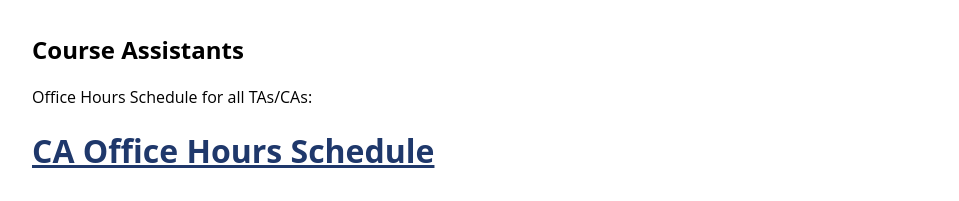
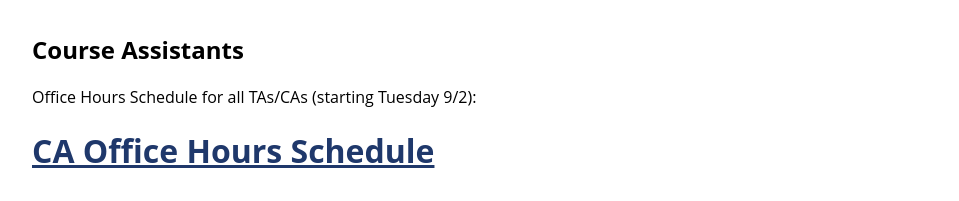
Before and after one commit to jhu-ip/cs220-f24, a Jekyll site: the page built from staff.md, in a window 1280 px wide. Shown: the part 1181-1382 px from the top of the page, without its empty margins (160-1119 px from the left). Built offline with Jekyll 4.4.1, drawn with Linux system fonts in a browser that asks for light colours.

Commit message:
added office hours doc link

```diff
--- a/staff.md
+++ b/staff.md
@@ -82,5 +82,5 @@
 
 ## Course Assistants
 
-Office Hours Schedule for all TAs/CAs:
-# [CA Office Hours Schedule](https://docs.google.com/spreadsheets/d/1wYlaZmnEq4qRg585t8u-eAzFdM-2uQ2sdM5blxb0GJY/edit#gid=2050153296)
+Office Hours Schedule for all TAs/CAs (starting Tuesday 9/2):
+# [CA Office Hours Schedule](https://docs.google.com/spreadsheets/d/1s2MjOSQ6FhOGoajFglBVnRmn9IKignFRKTRShVtFfl4/edit?usp=sharing)
```
